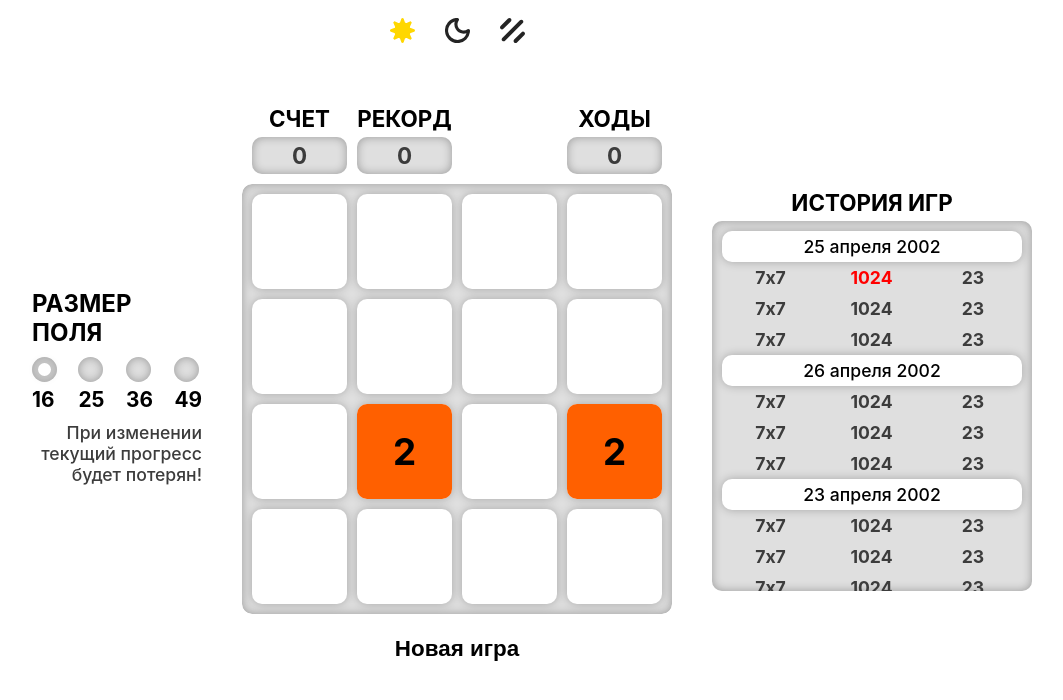
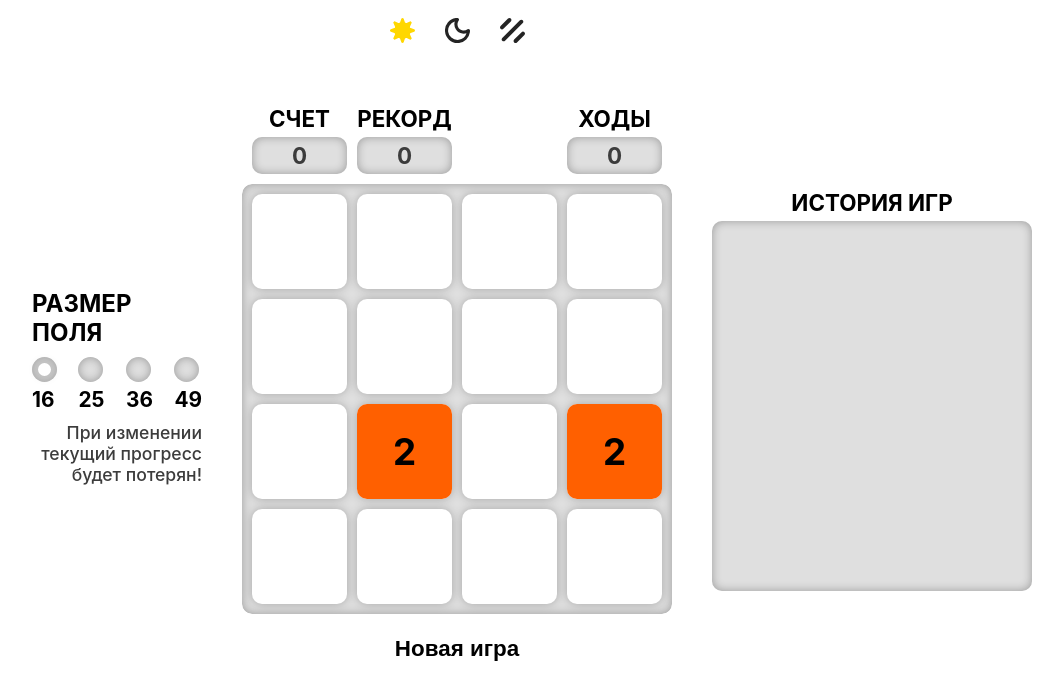
Before and after one commit to Tarasovvvv/2048, a React (Vite) app: page / in a window 1280 px wide. Shown: the top 700 px of the page, without its empty margins (183-1246 px from the left). Built offline with nearby package versions, Linux system fonts and the light colour scheme.

Commit message:
add history component and small optimizations

```diff
--- a/src/components/Game/Game.module.css
+++ b/src/components/Game/Game.module.css
@@ -46,7 +46,6 @@
   font-size: 1.7em;
   font-weight: 700;
   color: var(--primary-text-color);
-  text-shadow: var(--primary-text-shadow);
   text-transform: uppercase;
   background-color: var(--bg-color);
   box-shadow: var(--highground-shadow);
--- a/src/components/Game/Game.tsx
+++ b/src/components/Game/Game.tsx
@@ -1,11 +1,13 @@
-import { useContext, useEffect, useState } from "react";
+import { useCallback, useContext, useEffect, useMemo, useState } from "react";
 import { themeContext } from "@/providers/ThemeProvider";
+import { historyContext } from "@/providers/HistoryProvider";
 import { playgroundSizeContext } from "@/providers/PlaygroundSizeProvider";
 import s from "./Game.module.css";
 import "@/App.css";
 
 function Game() {
   const { theme } = useContext(themeContext);
+  const { historyIsUpdated, setHistoryIsUpdated } = useContext(historyContext);
   const { playgroundSize } = useContext(playgroundSizeContext);
 
   type GameState = {
@@ -27,7 +29,8 @@ function Game() {
     status: string;
   };
 
-  const tileSideLength: number = (410 - (playgroundSize - 1) * 10) / playgroundSize;
+  const tileSideLength: number = useMemo((): number => (410 - (playgroundSize - 1) * 10) / playgroundSize, [playgroundSize]);
+
   const [gameState, setGameState] = useState<GameState>({
     score: Number(localStorage.getItem("score")!) ?? 0,
     bestScore: JSON.parse(localStorage.getItem("bestScore")!) ?? [0, 0, 0, 0],
@@ -37,10 +40,13 @@ function Game() {
     playgroundSize: playgroundSize,
   });
 
-  const getTileColor = (degree: number) => {
+  const getTileColor = useCallback(
+    (degree: number): string => {
       if (theme === "monochrome") return "white";
       return `hsl(${(degree * 360) / playgroundSize ** 2}, ${theme === "dark" ? 50 : 100}%, ${theme === "dark" ? 20 : 50}%)`;
-  };
+    },
+    [theme, playgroundSize]
+  );
 
   const spawn = (tilesMap: Tile[]): void => {
     const range: number = playgroundSize ** 2;
@@ -68,6 +74,7 @@ function Game() {
     const newTilesMap: Tile[] = [];
     spawn(newTilesMap);
     spawn(newTilesMap);
+    setHistoryIsUpdated(false);
     setGameState({
       score: 0,
       bestScore: JSON.parse(localStorage.getItem("bestScore")!) ?? [0, 0, 0, 0],
@@ -79,7 +86,8 @@ function Game() {
   };
 
   const updateHistory = (): void => {
-    const date: string = new Date().toLocaleDateString("ru-RU", { day: "numeric", month: "long", year: "numeric" });
+    if (localStorage.getItem("historyIsUpdated") === "false" || historyIsUpdated) {
+      const date: number = Math.trunc(Date.now() / 864e5);
       const history: {
         [dates: string]: {
           mode: string;
@@ -91,13 +99,19 @@ function Game() {
       if (!history[date]) {
         history[date] = [];
       }
-    history[date].push({
+      history[date].unshift({
         mode: `${playgroundSize}x${playgroundSize}`,
         moves: gameState.moves.toString(),
         score: gameState.score.toString(),
-      isBestScore: (gameState.bestScore[playgroundSize - 1] < gameState.score).toString(),
+        isBestScore: (gameState.bestScore[playgroundSize - 4] < gameState.score).toString(),
       });
       localStorage.setItem("history", JSON.stringify(history));
+      localStorage.setItem("historyIsUpdated", "true");
+
+      setTimeout(() => {
+        setHistoryIsUpdated(true);
+      }, 10);
+    }
   };
 
   const checkMovable = (tilesMap: Tile[]): boolean => {
@@ -242,6 +256,7 @@ function Game() {
           } else {
             if (!checkMovable(newTiles)) {
               newGameState.isEnded = true;
+              updateHistory();
             }
             newTiles.sort((a, b) => {
               return a.x - b.x || a.y - b.y;
@@ -250,6 +265,7 @@ function Game() {
 
           newGameState.tiles = newTiles;
           localStorage.setItem("isDrawed", "false");
+
           return newGameState;
         });
       }
--- a/src/components/History/History.tsx
+++ b/src/components/History/History.tsx
@@ -1,7 +1,10 @@
-import { useEffect, useState } from "react";
+import { useEffect, useState, useContext } from "react";
+import { historyContext } from "@/providers/HistoryProvider";
 import s from "./History.module.css";
 
 function History() {
+  const { historyIsUpdated } = useContext(historyContext);
+
   type History = {
     [dates: string]: {
       mode: string;
@@ -11,48 +14,19 @@ function History() {
     }[];
   };
 
-  const [history, setHistory] = useState<History>({
-    "25 апреля 2002": [
-      { mode: "7x7", moves: "23", score: "1024", isBestScore: "true" },
-      { mode: "7x7", moves: "23", score: "1024", isBestScore: "false" },
-      { mode: "7x7", moves: "23", score: "1024", isBestScore: "false" },
-    ],
-    "26 апреля 2002": [
-      { mode: "7x7", moves: "23", score: "1024", isBestScore: "false" },
-      { mode: "7x7", moves: "23", score: "1024", isBestScore: "false" },
-      { mode: "7x7", moves: "23", score: "1024", isBestScore: "false" },
-    ],
-    "23 апреля 2002": [
-      { mode: "7x7", moves: "23", score: "1024", isBestScore: "false" },
-      { mode: "7x7", moves: "23", score: "1024", isBestScore: "false" },
-      { mode: "7x7", moves: "23", score: "1024", isBestScore: "false" },
-    ],
-    "12 апреля 2002": [
-      { mode: "7x7", moves: "23", score: "1024", isBestScore: "false" },
-      { mode: "7x7", moves: "23", score: "1024", isBestScore: "false" },
-      { mode: "7x7", moves: "23", score: "1024", isBestScore: "false" },
-    ],
-    "31 апреля 2002": [
-      { mode: "7x7", moves: "23", score: "1024", isBestScore: "false" },
-      { mode: "7x7", moves: "23", score: "1024", isBestScore: "false" },
-      { mode: "7x7", moves: "23", score: "1024", isBestScore: "false" },
-    ],
-    "1 апреля 2002": [
-      { mode: "7x7", moves: "23", score: "1024", isBestScore: "false" },
-      { mode: "7x7", moves: "23", score: "1024", isBestScore: "false" },
-      { mode: "7x7", moves: "23", score: "1024", isBestScore: "false" },
-    ],
+  const [history, setHistory] = useState<History>(JSON.parse(localStorage.getItem("history")!) ?? {});
+
+  useEffect(() => {
+    if (!localStorage.getItem("history")) {
+      localStorage.setItem("history", JSON.stringify(history) ?? {});
+    }
   });
 
   useEffect(() => {
-    if (!localStorage.getItem("history")) {
-      localStorage.setItem("history", JSON.stringify(history));
+    if (historyIsUpdated) {
+      setHistory(JSON.parse(localStorage.getItem("history")!) ?? {});
     }
-  }, []);
-
-  useEffect(() => {
-    setHistory(JSON.parse(localStorage.getItem("history")!) ?? {});
-  }, [localStorage.getItem("history")]);
+  }, [historyIsUpdated]);
 
   return (
     <section className={s.history}>
@@ -63,14 +37,14 @@ function History() {
       <div className={s.historyContainer}>
         {history &&
           Object.keys(history).map((date) => (
-            <div key={`day-${date}`} className={s.dayContainer}>
-              <span className={s.date}>{date}</span>
+            <div key={`day-${date}`} className={s.dayContainer} style={{}}>
+              <span className={s.date}>{new Date(parseInt(date) * 864e5).toLocaleDateString("ru-RU", { day: "numeric", month: "long", year: "numeric" }).slice(0, -3)}</span>
               {history[date].map((day, i) => (
                 <div key={`game-${i}`} className={s.lineContainer}>
                   <p className={s.dayData} style={{ width: "97px" }}>
                     {day.mode}
                   </p>
-                  <p className={s.dayData} style={{ width: "98px", color: day.isBestScore === "true" ? "var(--history-bestscore)" : "var(--secondary-text-color)" }}>
+                  <p className={s.dayData} style={{ width: "98px", textDecoration: day.isBestScore === "true" ? "underline" : "none" }}>
                     {day.score}
                   </p>
                   <p className={s.dayData} style={{ width: "98px" }}>
@@ -80,6 +54,7 @@ function History() {
               ))}
             </div>
           ))}
+        {localStorage.getItem("history") === "{}" && <div style={{ display: "flex", fontWeight: "500", fontSize: "1.2rem", alignSelf: "center" }}>Нет законченных игр</div>}
       </div>
     </section>
   );
--- a/src/components/Mode/Mode.tsx
+++ b/src/components/Mode/Mode.tsx
@@ -5,6 +5,7 @@ function Mode() {
   const { playgroundSize, setPlaygroundSize } = useContext(playgroundSizeContext);
   useEffect(() => {
     localStorage.setItem("playgroundSize", playgroundSize.toString());
+    localStorage.setItem("historyIsUpdated", "false");
   }, [playgroundSize]);
   return (
     <section className={s.mode} title="Выбрать размер игрового поля">
--- /dev/null
+++ b/src/providers/HistoryProvider.tsx
@@ -0,0 +1,20 @@
+import { createContext, ReactNode, Dispatch, SetStateAction, useState, useEffect } from "react";
+
+interface IHistoryProvider {
+  historyIsUpdated: boolean;
+  setHistoryIsUpdated: Dispatch<SetStateAction<boolean>>;
+}
+
+export const historyContext: React.Context<IHistoryProvider> = createContext<IHistoryProvider>({ historyIsUpdated: false, setHistoryIsUpdated: () => {} });
+
+function HistoryProvider({ children }: { children: ReactNode }) {
+  const [historyIsUpdated, setHistoryIsUpdated] = useState<boolean>(localStorage.getItem("historyIsUpdated") ? (localStorage.getItem("historyIsUpdated") === "true" ? true : false) : false);
+
+  useEffect(() => {
+    localStorage.setItem("historyIsUpdated", historyIsUpdated.toString());
+  }, [historyIsUpdated]);
+
+  return <historyContext.Provider value={{ historyIsUpdated, setHistoryIsUpdated }}>{children}</historyContext.Provider>;
+}
+
+export default HistoryProvider;
```
Also changed, not shown: src/providers/Provider.tsx (+6 -3 lines). Lines whose indentation alone changed are shown as unchanged.
